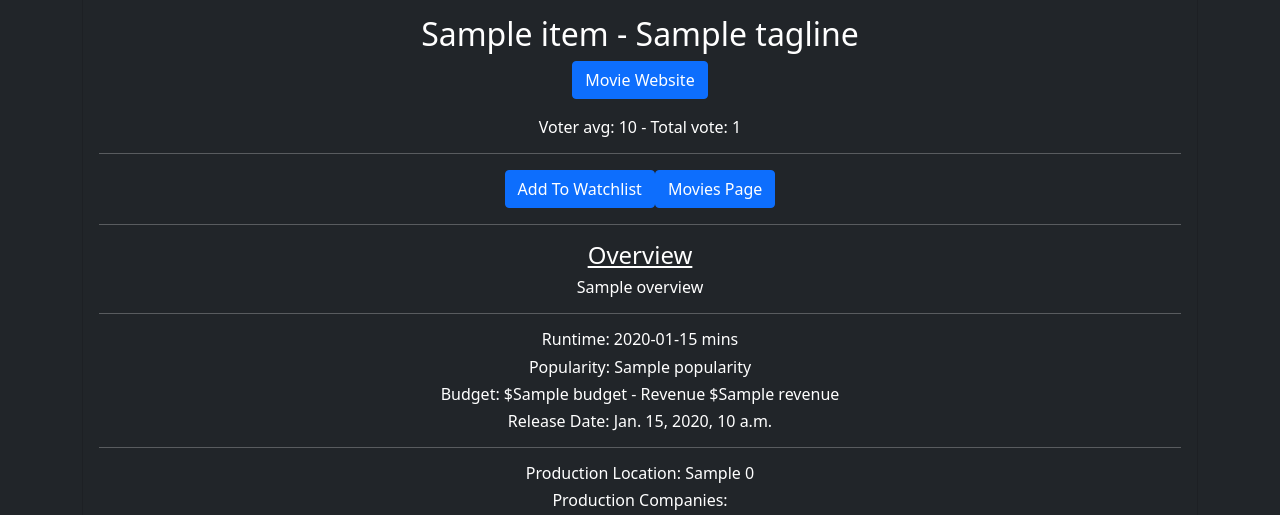
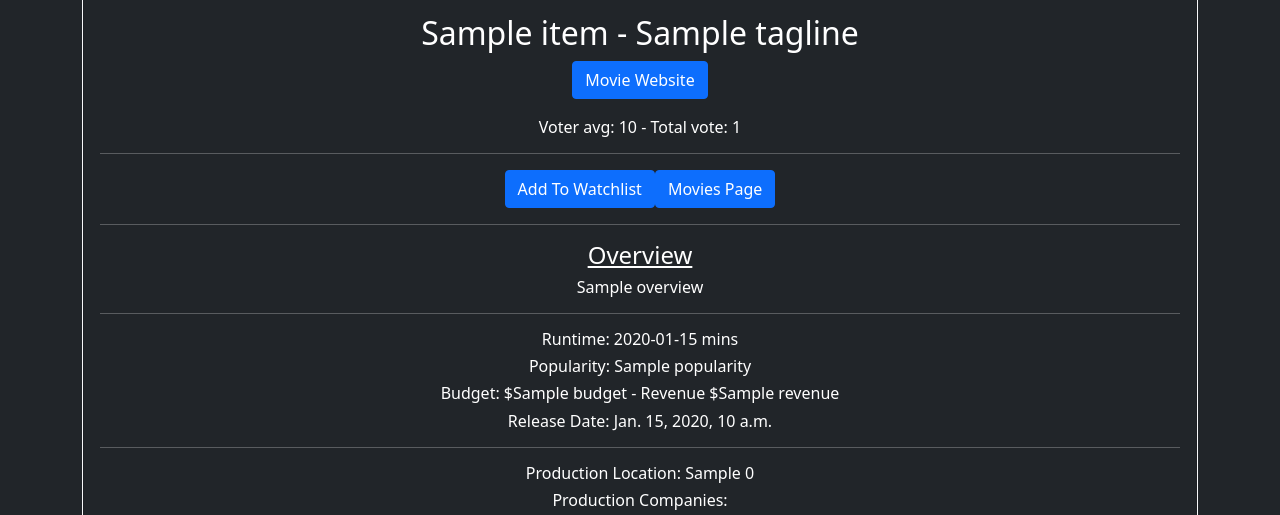
Before and after one commit to SkipPharaoh/Movie-Thon-V2, a Django app: page /movie/1 in a window 1280 px wide. Shown: the part 953-1468 px from the top of the page. Run offline with Django 4.2, Linux system fonts and the light colour scheme; a user stored in the database is signed in; tables that the repository leaves empty hold one stand-in row (values such as "Sample post"); a database or web service that is not in the repository returns one stand-in record (values such as "Sample title"); data that the repository does not hold is empty.

Commit message:
Styling Added

```diff
--- a/main_app/templates/movie_detail.html
+++ b/main_app/templates/movie_detail.html
@@ -8,7 +8,7 @@
 
 <h1 class="title text-center">{{info.original_title}}</h1>
 <div class="movies-list text-center">
-    <div class="card-container">
+    <div class="card-container border border-light">
         <div class="card text-white bg-dark">
             <img src="https://image.tmdb.org/t/p/w500{{info.backdrop_path}}" class="card-img" alt="In-Theatres Soon">
             <div class="card-body">
```
